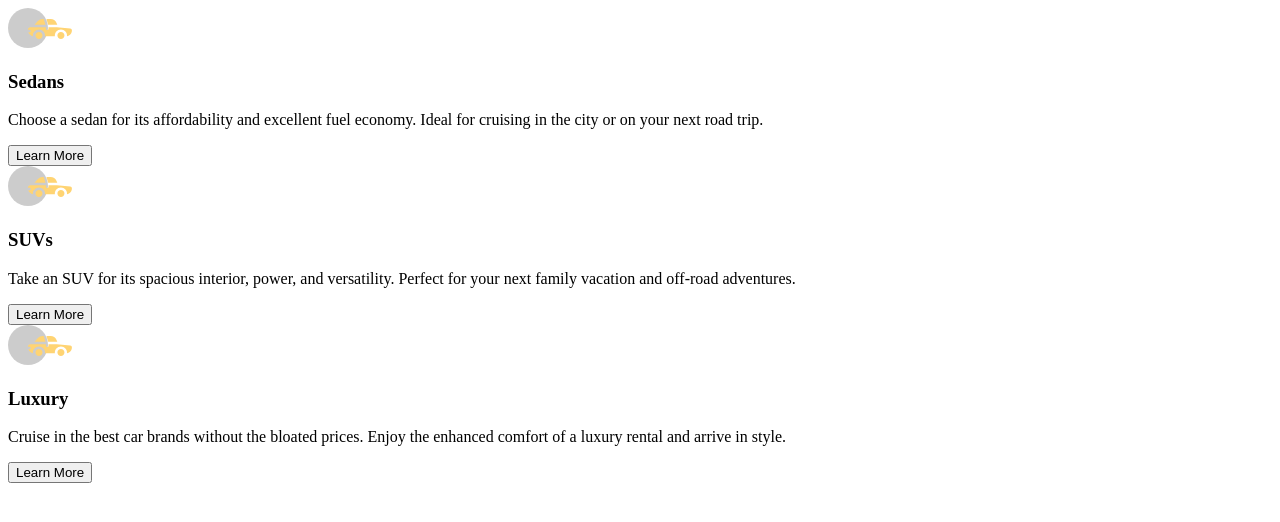
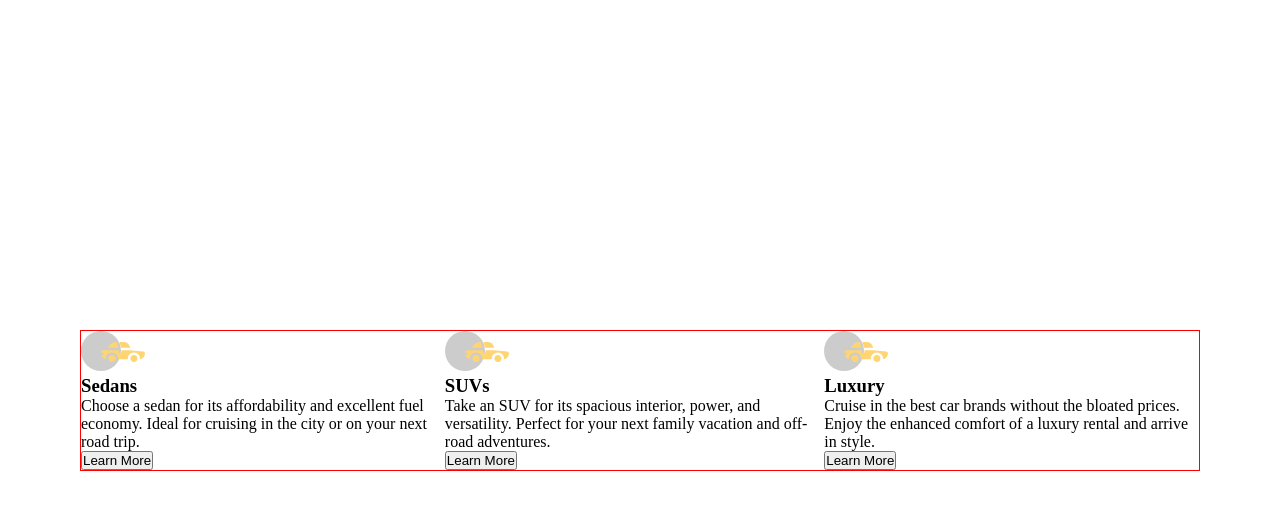
Before and after one commit to HaiDangN/3-column-preview-card-component, a plain HTML site: page index.html in a window 1280 px wide. Drawn offline with Linux system fonts and the light colour scheme.

Commit message:
feat: complete general CSS layout

```diff
--- a/index.html
+++ b/index.html
@@ -5,7 +5,7 @@
   <meta name="viewport" content="width=device-width, initial-scale=1.0"> <!-- displays site properly based on user's device -->
 
   <link rel="icon" type="image/png" sizes="32x32" href="./images/favicon-32x32.png">
-
+  <link rel="stylesheet" href="style.css" class="style">
   <title>Frontend Mentor | 3-column preview card component</title>
 
   <!-- Feel free to remove these styles or customise in your own stylesheet 👍 -->
@@ -24,6 +24,7 @@
           Choose a sedan for its affordability and excellent fuel economy. Ideal for cruising in the city
           or on your next road trip.
         </p>
+
         <button>Learn More</button>
       </section>
       <section class="preview-card__column preview-card__column--suv">
--- /dev/null
+++ b/style.css
@@ -0,0 +1,16 @@
+* {
+    margin: 0;
+    padding: 0;
+    box-sizing: border-box;
+}
+body {
+    min-height: 100vh;
+    display: flex;
+    align-items: center;
+    justify-content: center;
+    padding: 5rem;
+}
+.preview-card {
+    border: 1px red solid;
+    display: flex;
+}
```
